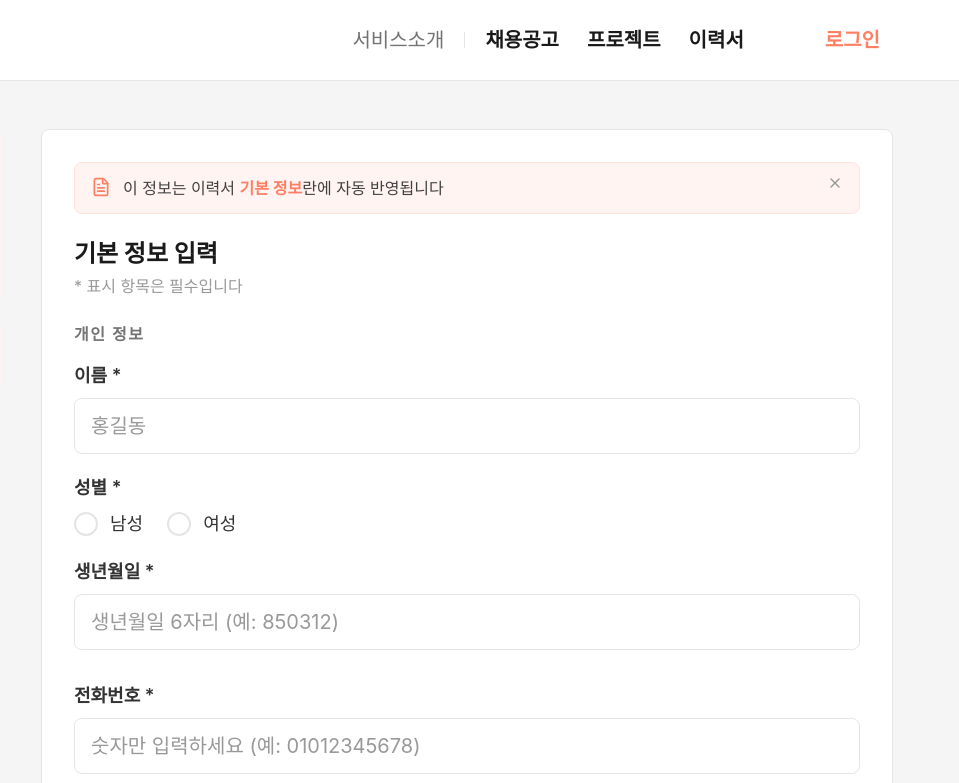
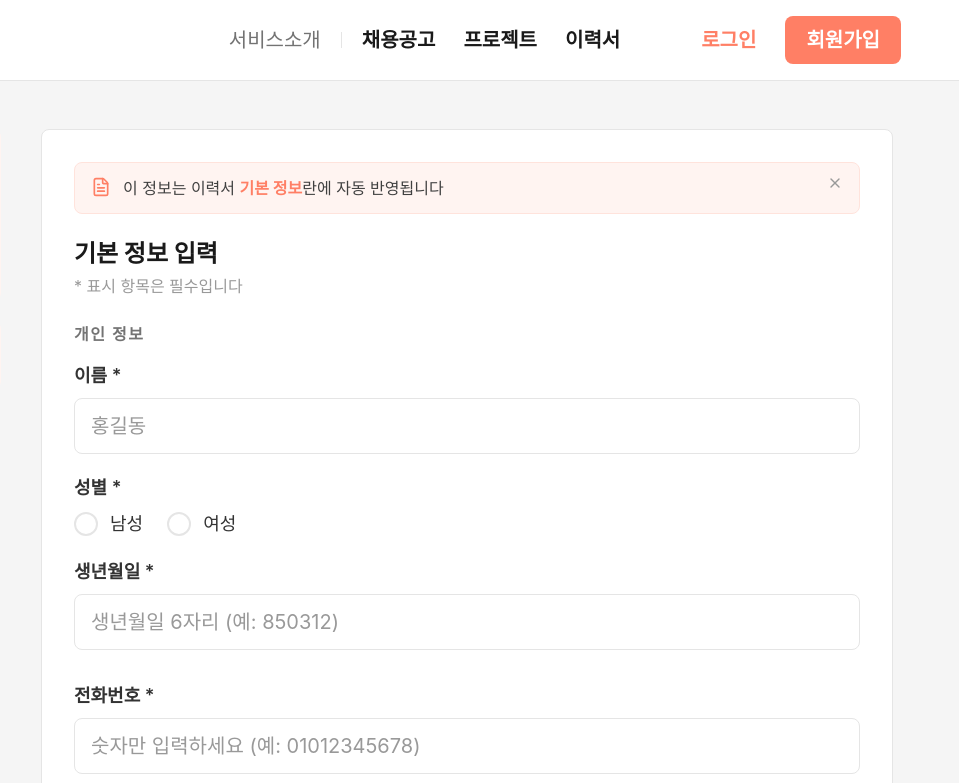
Before and after one commit to inhuiyang/nextpartner-signin-edit, a website: page index.html in a window 1280 px wide. Shown: the top 783 px of the page, 321-1280 px from the left. Drawn offline with nearby package versions, Linux system fonts and the light colour scheme; a web font is replaced by a local one.

Commit message:
fix: 헤더 액션 버튼 DS 코드와 동일하게 수정
- <a> 태그를 <button> 태그로 교체
- 비로그인 상태: 로그인(ghost) + 회원가입(primary) 버튼 구조 적용

Co-Authored-By: Claude Sonnet 4.6 <noreply@anthropic.com>

```diff
--- a/index.html
+++ b/index.html
@@ -183,7 +183,8 @@
       <a class="np-nav-link-job" href="#">이력서</a>
     </nav>
     <div class="np-header-actions">
-      <a href="#" class="np-btn np-btn-ghost np-btn-md">로그인</a>
+      <button class="np-btn np-btn-ghost np-btn-md">로그인</button>
+      <button class="np-btn np-btn-primary np-btn-md">회원가입</button>
     </div>
     <button class="np-header-menu-btn" aria-label="메뉴">
       <i data-lucide="menu" class="w-6 h-6"></i>
```
